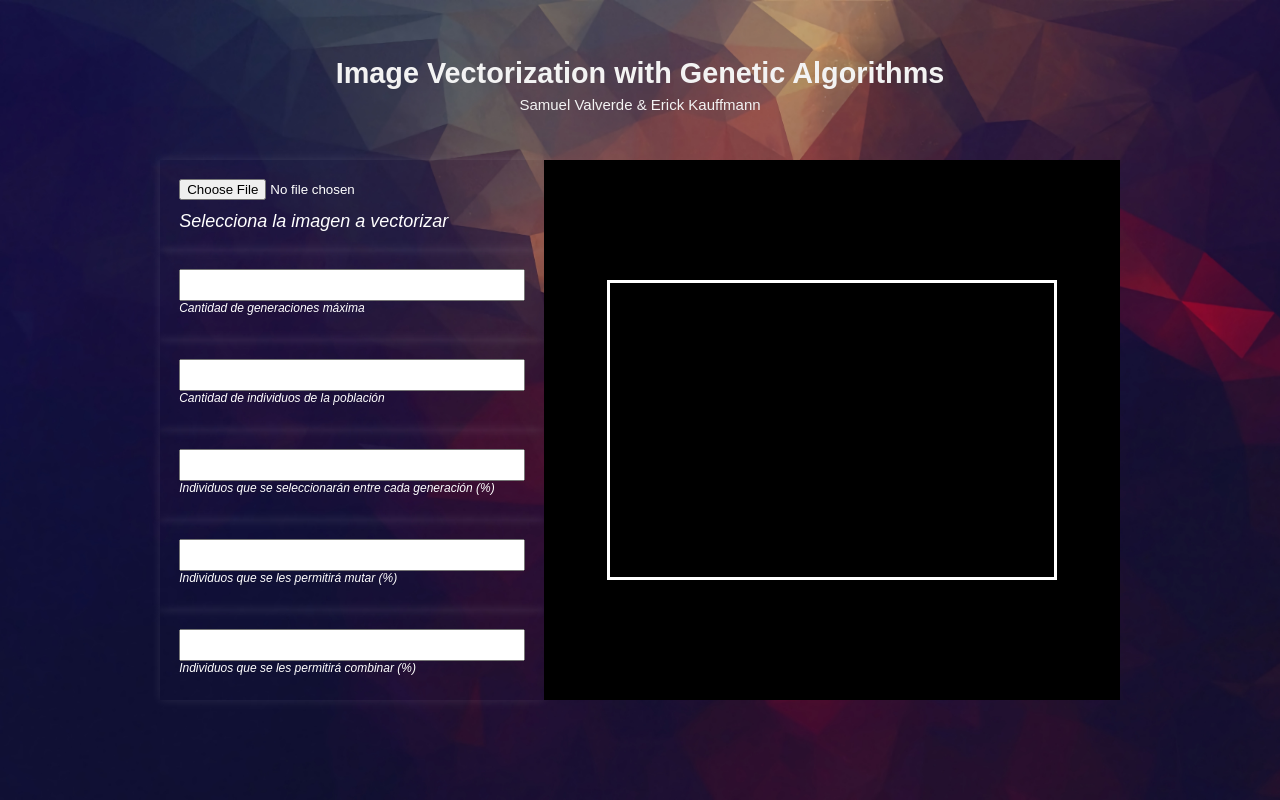
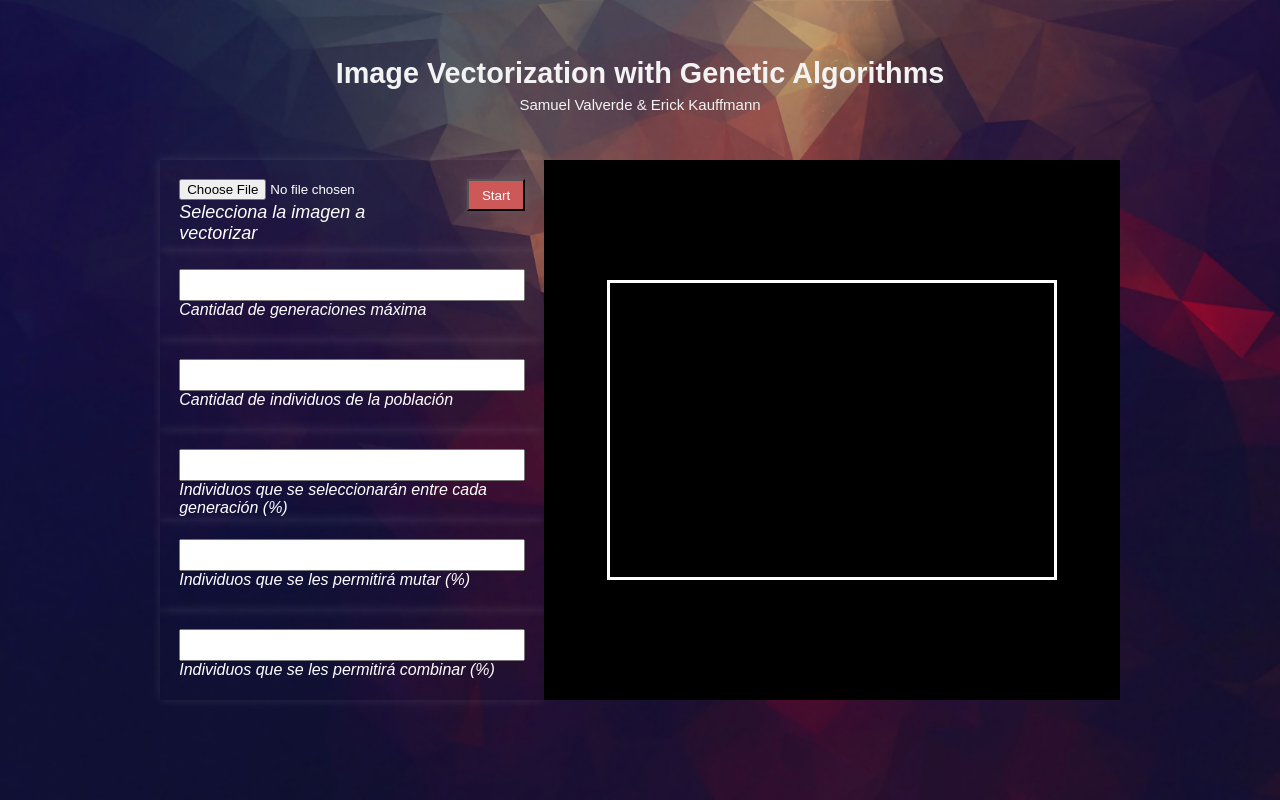
Before and after one commit to samuelvalverdeTec/ImageVectorization, a plain HTML site: page index.html in a window 1280 px wide. Drawn offline with Linux system fonts and the light colour scheme.

Commit message:
avance - validarInputs

```diff
--- a/index.html
+++ b/index.html
@@ -11,38 +11,41 @@
     <div class="main-container">
         <div class="i-container">
             <div class="inputs" id="input-file">
-                <div class="input-data">
+                <div class="input-data" id="input-img">
                     <input type="file" accept="image/*" id="imageInput">
                     <label style="font-size: 18px; font-style: oblique;">Selecciona la imagen a vectorizar</label>
+                </div>
+                <div class="input-data" id="input-start">
+                    <button class="button" id="input-button" onclick="verifyParameters()">Start</button>
                 </div>
             </div>
             <div class="inputs">
                 <div class="input-data">
-                    <input type="text" required="required">
+                    <input type="text" required="required" id="input1">
                     <label>Cantidad de generaciones máxima
                 </div>
             </div>
             <div class="inputs">
                 <div class="input-data">
-                    <input type="text" required="required">
+                    <input type="text" required="required" id="input2">
                     <label>Cantidad de individuos de la población
                 </div>
             </div>
             <div class="inputs">
                 <div class="input-data">
-                    <input type="text" required="required">
+                    <input type="text" required="required" id="input3">
                     <label>Individuos que se seleccionarán entre cada generación (%)
                 </div>
             </div>
             <div class="inputs">
                 <div class="input-data">
-                    <input type="text" required="required">
+                    <input type="text" required="required" id="input4">
                     <label>Individuos que se les permitirá mutar (%)
                 </div>
             </div>
             <div class="inputs">
                 <div class="input-data">
-                    <input type="text" required="required">
+                    <input type="text" required="required" id="input5">
                     <label>Individuos que se les permitirá combinar (%)
                 </div>
             </div>
--- a/script.js
+++ b/script.js
@@ -5,6 +5,7 @@ canvas.height = 300;
 
 const imgInput = document.getElementById('imageInput');
 const image = new Image();
+const button = document.getElementById('input-button');
 
 imgInput.addEventListener('change', function(e) {
     var file = e.target.files[0];
@@ -35,3 +36,22 @@ image.addEventListener('load', function(){
     scannedImage.data = scannedData;
     ctx.putImageData(scannedImage, 0, 0);
 })
+
+const maxGens = document.getElementById('input1');      // maximo de generaciones
+const individuos = document.getElementById('input2');   // individuos de la poblacion
+const percIndivsSelected = document.getElementById('input3');   // % individuos seleccionados por generacion
+const percIndivsMutb = document.getElementById('input4');   // % individuos mutables
+const percIndivsComb = document.getElementById('input5');   // % individuos combinables
+
+
+function verifyParameters(){
+
+    if(maxGens.value != '' && individuos.value != '' && percIndivsSelected.value != ''
+    && percIndivsMutb.value != '' && percIndivsComb.value != ''){
+
+        start()
+    } else{
+        alert('ERROR: El algoritmo no puede iniciar hasta que se llenen todos los requisitos solicitados. Inténtelo de nuevo!')
+    }
+
+}
--- a/styles.css
+++ b/styles.css
@@ -50,13 +50,32 @@ body{
     padding-top: 5%;
     padding-bottom: 0;
     font-style: oblique;
-    font-size: 12px;
+    font-size: 16px;
     color: #fff;
     background: transparent;
 }
 .inputs:nth-child(1){
     font-size: 24px;
+    display: flex;
+    align-content: center;
+    justify-content: space-evenly;
 }
+.inputs #input-img{
+    flex: 2;
+    height: 40%;
+}
+.inputs #input-start{
+    flex: 1;
+    text-align: end;
+}
+.button{
+    box-shadow: 0px 0px 10px rgba(255, 255, 255, 0.1);
+    width: 50%;
+    height: 80%;
+    background-color: #cd5858;
+    color: #fff;
+}
+
 .inputs .input-data{
     height: 40px;
     width: 100%;
```
